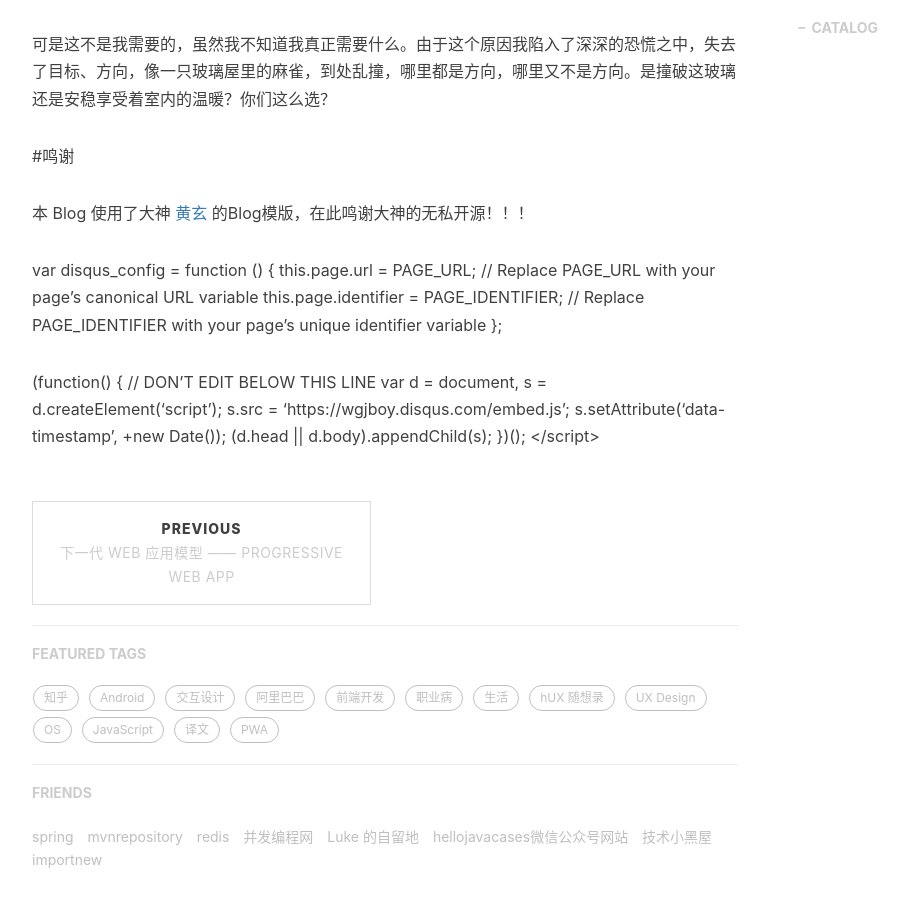
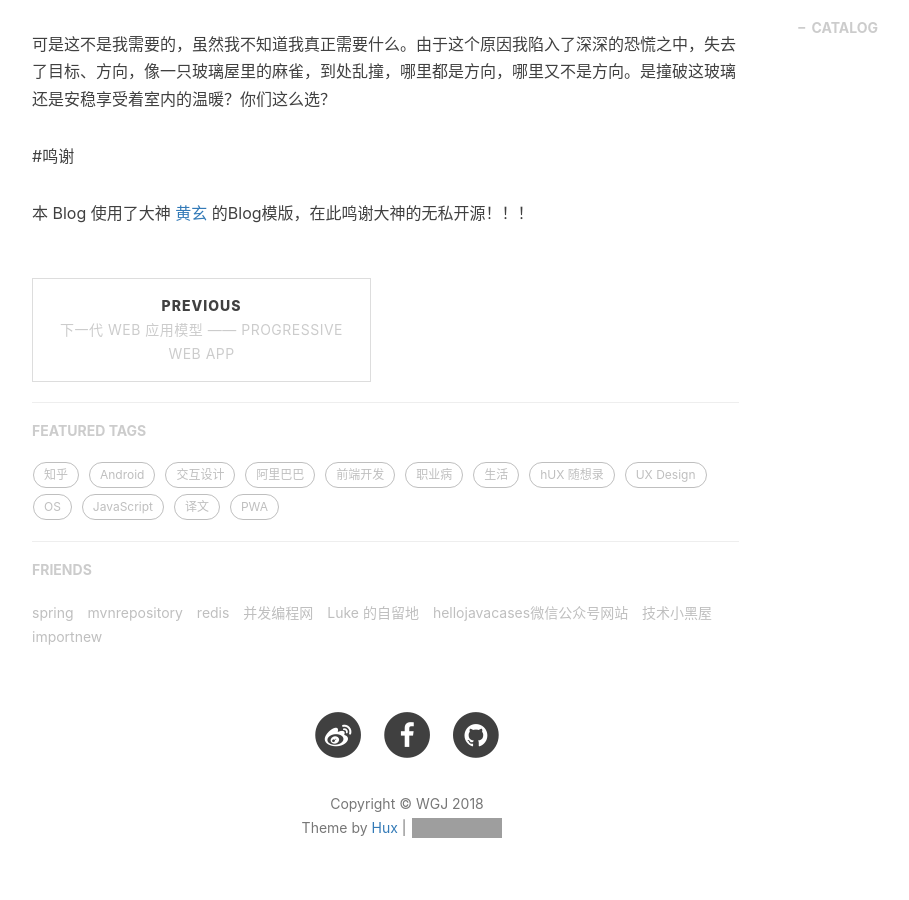
Before and after one commit to WGJBoy/WGJBoy.github.io, a Jekyll site: the page built from _posts/2018-05-28-明天，你好-.markdown, in a window 1280 px wide and 900 px high, scrolled down 833 px. Shown: the whole window, without its empty margins (233-1142 px from the left). Built offline with Jekyll 4.4.1, drawn with Linux system fonts in a browser that asks for light colours; nearby versions of some CDN libraries; comment, search, counter and statistics services are not loaded; grey boxes are pictures that could not be loaded.

Commit message:
修改错误代码

```diff
--- a/_posts/2018-05-28-明天，你好-.markdown
+++ b/_posts/2018-05-28-明天，你好-.markdown
@@ -26,17 +26,3 @@ Blig开通一年多了，终于愿意花时间写点什么了。
 #鸣谢
 
 本 Blog 使用了大神 [黄玄](http://huangxuan.me/) 的Blog模版，在此鸣谢大神的无私开源！！！
-
-
-var disqus_config = function () {
-this.page.url = PAGE_URL;  // Replace PAGE_URL with your page's canonical URL variable
-this.page.identifier = PAGE_IDENTIFIER; // Replace PAGE_IDENTIFIER with your page's unique identifier variable
-};
-
-(function() { // DON'T EDIT BELOW THIS LINE
-var d = document, s = d.createElement('script');
-s.src = 'https://wgjboy.disqus.com/embed.js';
-s.setAttribute('data-timestamp', +new Date());
-(d.head || d.body).appendChild(s);
-})();
-</script>
```
